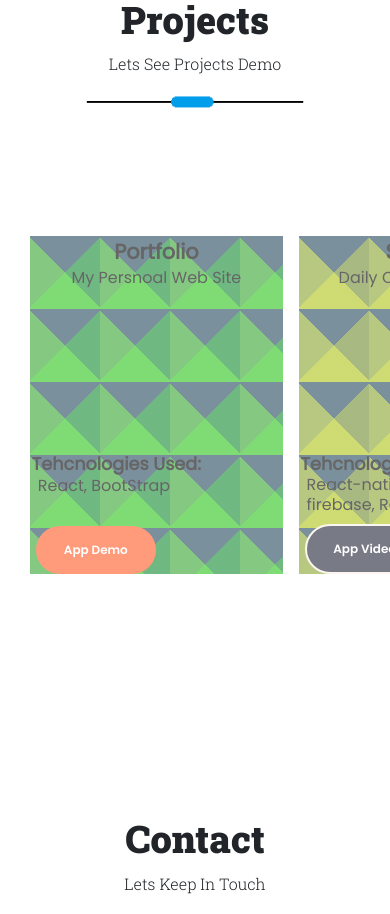
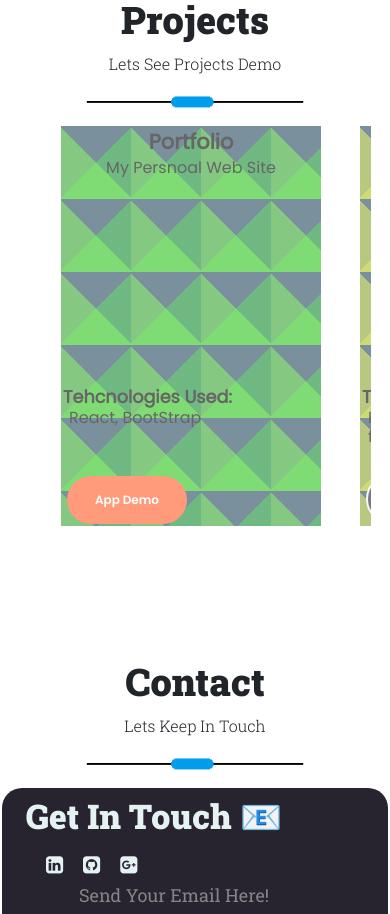
Before and after one commit to farucis/Portfolio-Faruch-I, a React (Create React App) app: page / in a window 390 px wide. Shown: the part 2840-3754 px from the top of the page. Built offline with nearby package versions, Linux system fonts and the light colour scheme; a web font is replaced by a local one.

Commit message:
Update Projects.css
add mobile sizes

```diff
--- a/src/PortfolioContainer/Projects/Projects.css
+++ b/src/PortfolioContainer/Projects/Projects.css
@@ -9,7 +9,7 @@
 .demo-projects-parent {
   display: flex;
   left: 0;
-  height: 66vh;
+  height: 400px;
   width: 100vw;
   align-self: center;
   align-items: center;
@@ -22,12 +22,12 @@
   scroll-snap-type: x mandatory;
   overflow-x: scroll;
   overflow-y: hidden;
-  width: 100vw;
+  width: 90vw;
 }
 .demo-projects-parent section {
   display: flex;
-  height: 50vh;
-  min-width: 40vh;
+  height: 360px;
+  min-width: 260px;
   margin: 2vw;
   transition: all 0.3s ease-out;
   opacity: 0.6;
@@ -110,7 +110,7 @@
 
 .project-section-header {
   display: flex;
-  height: 20vh;
+  height: 90px;
   flex-direction: column;
   align-items: center;
   margin-top: 4px;
@@ -134,10 +134,10 @@
 .project-section-image {
   display: flex;
   flex-direction: column;
-  height: 29vh;
+  height: 200px;
 }
 .project-section-options {
-  height: 36vh;
+  height: 200px;
   display: flex;
   flex-direction: column;
   justify-content: space-between;
@@ -162,6 +162,7 @@
   flex-direction: row;
   justify-content: space-between;
   padding-inline: 6px !important;
+  padding-bottom: 2px;
 }
 .project-section-buttons .btn {
   width: 120px;
@@ -174,19 +175,14 @@
   background-color: rgb(44, 44, 44);
 }
 
-@media screen and (max-width: 1110px) {
+/* width sizes: css */
+
+@media screen and (max-width: 810px) {
   .demo-projects-parent section {
-    height: 37vh;
-    min-width: 36vh;
+    height: 400px;
   }
-}
-
-@media screen and (max-width: 910px) {
   .demo-projects-parent section {
-    height: 40vh;
-    min-width: 30vh;
-  }
-  .project-section-buttons .btn {
+    margin: 5vw;
   }
 }
 
```
